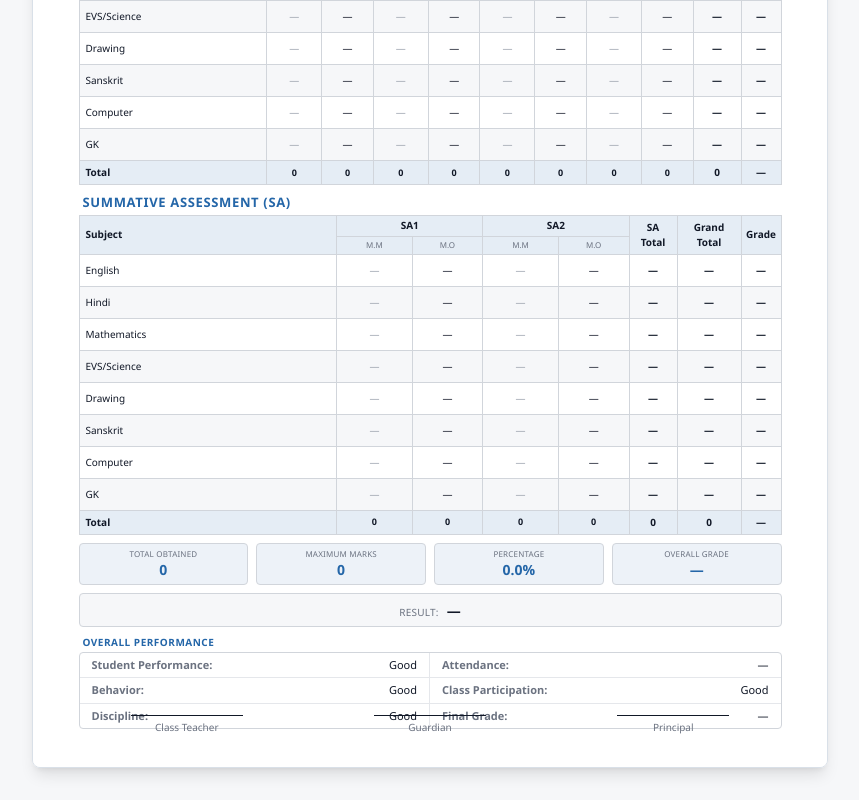
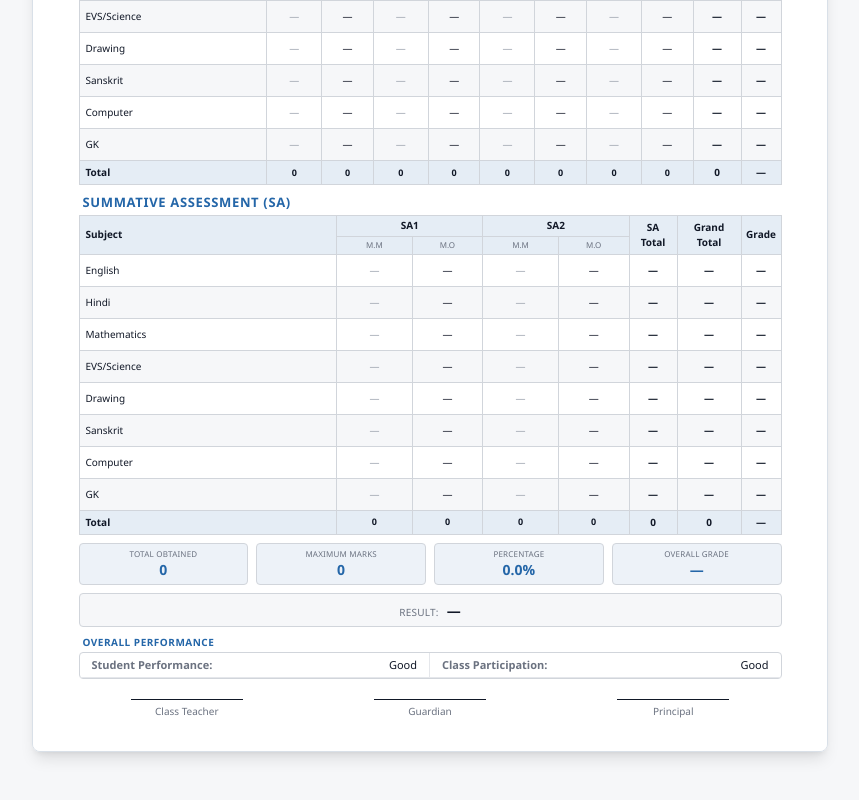
Before and after one commit to dhruv639508/Report-Card, a React (Vite) app: page / in a window 1280 px wide. Shown: the part 2310-3110 px from the top of the page, without its empty margins (210-1069 px from the left). Built offline with nearby package versions, Linux system fonts and the light colour scheme; the HTML template or start-up script is replaced by a standard one.

Commit message:
Update ReportCardPreview.tsx

```diff
--- a/src/components/ReportCardPreview.tsx
+++ b/src/components/ReportCardPreview.tsx
@@ -265,11 +265,7 @@ export default function ReportCardPreview({ student }: Props) {
           <div className="grid grid-cols-2 text-[11px]">
             {[
               ["Student Performance", student.performance],
-              ["Attendance",          student.totalDays > 0 ? `${attendance}%` : "—"],
-              ["Behavior",            student.behavior],
               ["Class Participation", student.classParticipation],
-              ["Discipline",          student.discipline],
-              ["Final Grade",         grade],
             ].map(([label, value], i) => (
               <div key={i} className={`px-3 py-1 flex justify-between ${i < 4 ? "border-b border-gray-200" : ""} ${i % 2 === 0 ? "border-r border-gray-200" : ""}`}>
                 <span className="font-semibold text-gray-500">{label}:</span>
```
